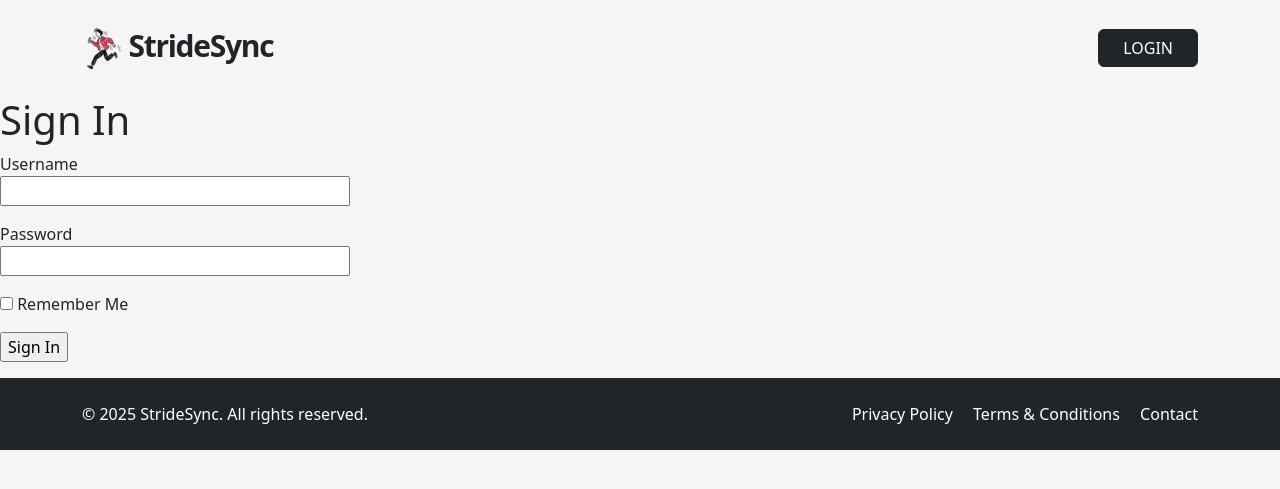
After one commit to to-ie/StrideSync, a Flask app: page /login in a window 1280 px wide. The commit adds this page. Shown: the top 489 px of the page. Run offline with Flask 3, Linux system fonts and the light colour scheme.

Commit message:
temp login

```diff
--- a/app/__init__.py
+++ b/app/__init__.py
@@ -1,5 +1,7 @@
 from flask import Flask
+from config import Config
 
 app = Flask(__name__)
+app.config.from_object(Config)
 
 from app import routes
--- /dev/null
+++ b/app/forms.py
@@ -0,0 +1,9 @@
+from flask_wtf import FlaskForm
+from wtforms import StringField, PasswordField, BooleanField, SubmitField
+from wtforms.validators import DataRequired
+
+class LoginForm(FlaskForm):
+    username = StringField('Username', validators=[DataRequired()])
+    password = PasswordField('Password', validators=[DataRequired()])
+    remember_me = BooleanField('Remember Me')
+    submit = SubmitField('Sign In')
--- a/app/routes.py
+++ b/app/routes.py
@@ -1,7 +1,21 @@
 from app import app
-from flask import render_template
+from flask import render_template, flash, redirect
+from app import app
+from app.forms import LoginForm
+
+
+
 @app.route('/')
 @app.route('/index')
 def index():
     user = {'username': 'world'}
     return render_template('index.html', user=user)
+
+@app.route('/login', methods=['GET', 'POST'])
+def login():
+    form = LoginForm()
+    if form.validate_on_submit():
+        flash('Login requested for user {}, remember_me={}'.format(
+            form.username.data, form.remember_me.data))
+        return redirect('/index')
+    return render_template('login.html', title='Sign In', form=form)
--- a/app/templates/base.html
+++ b/app/templates/base.html
@@ -25,7 +25,7 @@
         </button>
         <div class="collapse navbar-collapse justify-content-between" id="navbarNav">
           <ul class="navbar-nav ms-auto">
-            <li class="nav-item"><a class="btn btn-dark px-4" href="#">LOGIN</a></li>
+            <li class="nav-item"><a class="btn btn-dark px-4" href="/login">LOGIN</a></li>
           </ul>
         </div>
       </div>
--- /dev/null
+++ b/app/templates/login.html
@@ -0,0 +1,18 @@
+{% extends "base.html" %}
+
+{% block content %}
+    <h1>Sign In</h1>
+    <form action="" method="post" novalidate>
+        {{ form.hidden_tag() }}
+        <p>
+            {{ form.username.label }}<br>
+            {{ form.username(size=32) }}
+        </p>
+        <p>
+            {{ form.password.label }}<br>
+            {{ form.password(size=32) }}
+        </p>
+        <p>{{ form.remember_me() }} {{ form.remember_me.label }}</p>
+        <p>{{ form.submit() }}</p>
+    </form>
+{% endblock %}
--- /dev/null
+++ b/config.py
@@ -0,0 +1,4 @@
+import os
+
+class Config:
+    SECRET_KEY = os.environ.get('SECRET_KEY') or 'cccccclvndchctrhhlkfnfhfttulbrlrghhkiiggvjrk'
```
Also changed, not shown: app/templates/index.html (+4 -4 lines).
